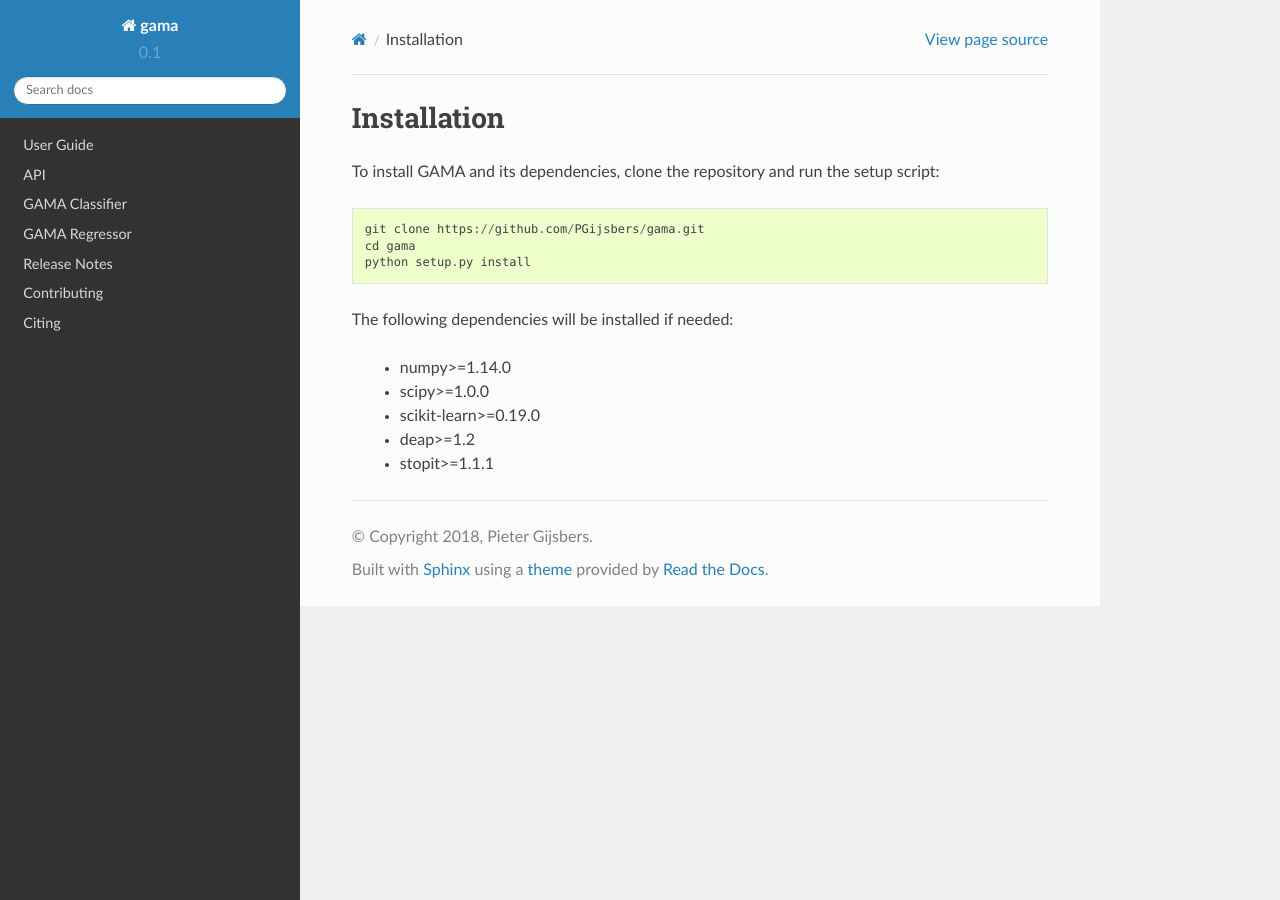
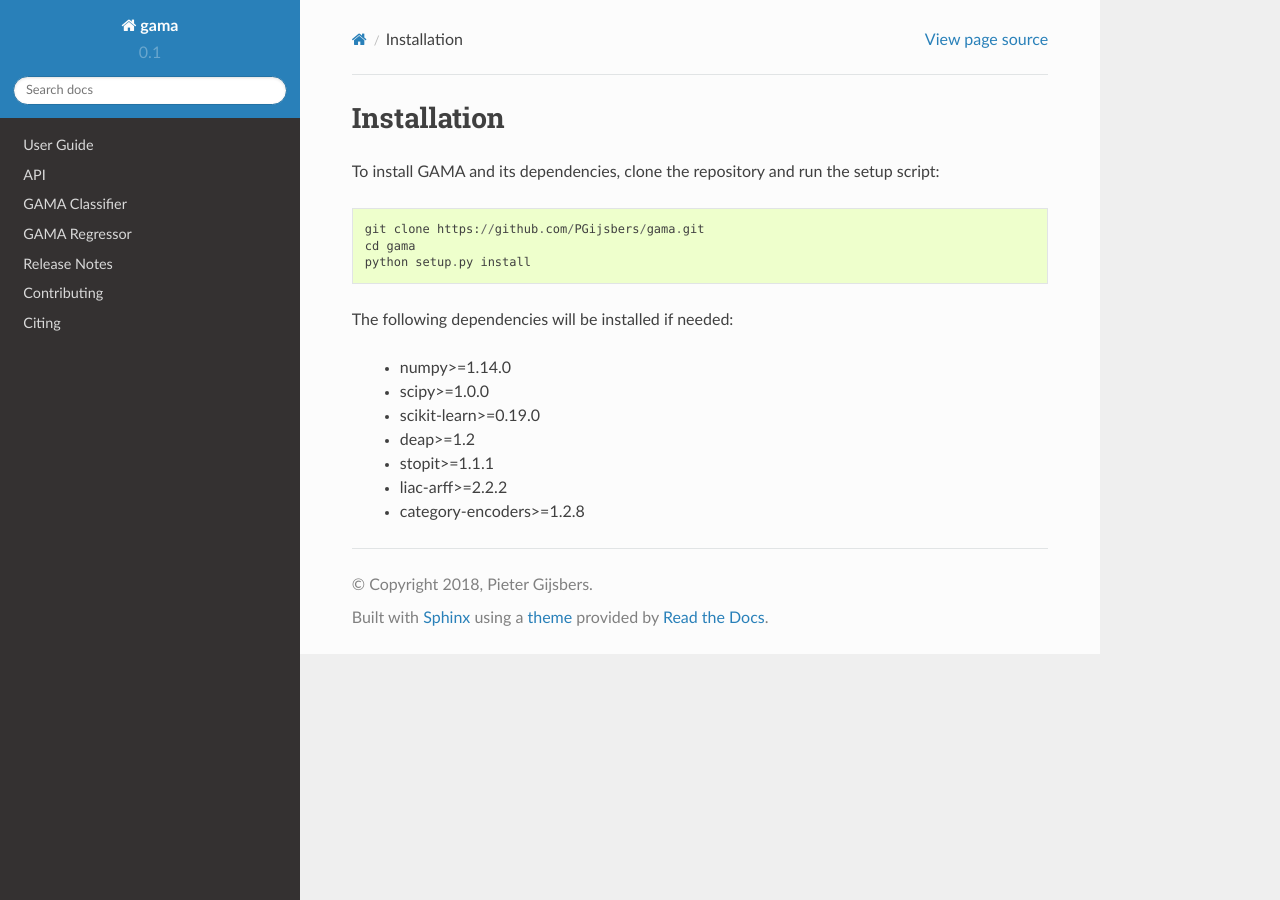
Before and after one commit to openml-labs/gama, a Sphinx documentation site: the page built from docs/source/user_guide/installation.rst, in a window 1280 px wide. Built offline with Sphinx 7.4.7 and the Read the Docs theme 2.0.0, drawn with Linux system fonts in a browser that asks for light colours; pages that are not in the unit, such as notebooks, are missing from menus.

Commit message:
Updated required packages.

```diff
--- a/docs/source/user_guide/installation.rst
+++ b/docs/source/user_guide/installation.rst
@@ -14,3 +14,5 @@ The following dependencies will be installed if needed:
  - scikit-learn>=0.19.0
  - deap>=1.2
  - stopit>=1.1.1
+ - liac-arff>=2.2.2
+ - category-encoders>=1.2.8
--- a/setup.py
+++ b/setup.py
@@ -7,7 +7,9 @@ requirements = [
     'scipy>=1.0.0',
     'scikit-learn>=0.19.0',
     'deap>=1.2',
-    'stopit>=1.1.1'
+    'stopit>=1.1.1',
+    'liac-arff>=2.2.2',
+    'category-encoders>=1.2.8'
 ]
 
 setup(
```
